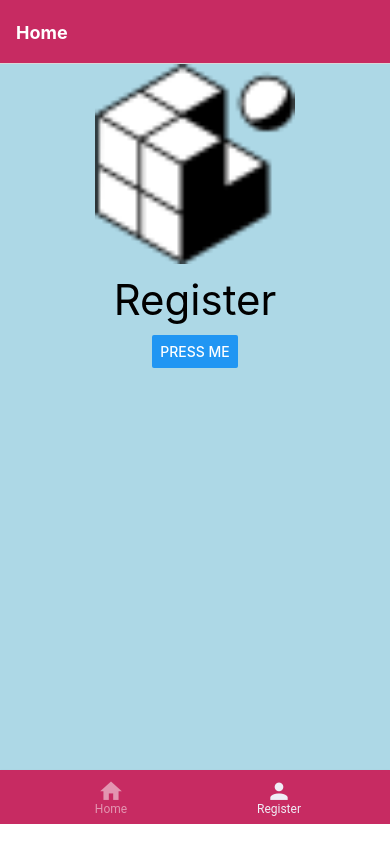
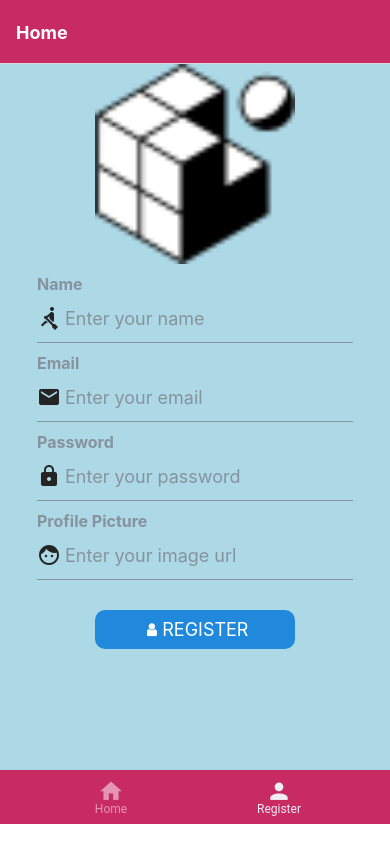
Before and after one commit to dasbairagya/rn-todo, a React Native app: screen /Register in a window 390 px wide. Built offline with nearby package versions, Linux system fonts and the light colour scheme.

Commit message:
login and register screen added

```diff
--- a/package.json
+++ b/package.json
@@ -11,7 +11,9 @@
   },
   "dependencies": {
     "@react-navigation/bottom-tabs": "^6.2.0",
+    "@react-navigation/elements": "^1.3.1",
     "@react-navigation/material-bottom-tabs": "^6.1.1",
+    "@react-navigation/material-top-tabs": "^6.1.1",
     "@react-navigation/native": "^6.0.8",
     "@react-navigation/native-stack": "^6.5.0",
     "expo": "~44.0.0",
@@ -19,9 +21,11 @@
     "react": "17.0.1",
     "react-dom": "17.0.1",
     "react-native": "0.64.3",
+    "react-native-elements": "^3.4.2",
     "react-native-paper": "^4.11.2",
     "react-native-safe-area-context": "3.3.2",
     "react-native-screens": "~3.10.1",
+    "react-native-tab-view": "^3.1.1",
     "react-native-vector-icons": "^9.1.0",
     "react-native-web": "0.17.1"
   },
--- /dev/null
+++ b/src/navigaton/tabs/HomeTabs.js
@@ -0,0 +1,59 @@
+import { StyleSheet, Text, View } from 'react-native'
+import React from 'react'
+// import { createBottomTabNavigator } from '@react-navigation/bottom-tabs'; //simple bottom tabs
+import { createMaterialBottomTabNavigator } from '@react-navigation/material-bottom-tabs';
+// import { createMaterialTopTabNavigator } from '@react-navigation/material-top-tabs';
+// import Ionicons from 'react-native-vector-icons/Ionicons'; //simple vector icons
+import MaterialCommunityIcons from 'react-native-vector-icons/MaterialCommunityIcons';
+
+import Login from '../../screens/Login';
+import Register from '../../screens/Register';
+
+//create login and register tab screens
+//const Tab = createBottomTabNavigator(); //Normal bottom tabs
+// const TopTab = createMaterialTopTabNavigator(); //Material top tabs
+const BottomTab = createMaterialBottomTabNavigator();//Material bottom tabs
+//@Note: both top and bottom tabs cann't be created at the same tabcontainer @todo: fix this
+
+const HomeTabs = () => {
+  return (
+<>
+    {/* <TopTab.Navigator>
+    <TopTab.Screen name="Home" component={Login} />
+    <TopTab.Screen name="Settings" component={Register} />
+    </TopTab.Navigator> */}
+
+
+    <BottomTab.Navigator
+      activeColor="#f0edf6"
+
+      barStyle={{ backgroundColor: 'rgba(199, 43, 98, 1)' }}
+      >
+      <BottomTab.Screen
+      name="Login"
+      component={Login}
+      options={{
+        tabBarLabel: 'Home',
+        tabBarIcon: ({ color }) => (
+          <MaterialCommunityIcons name="home" color={color} size={26} />
+        ),
+      }}
+      />
+      <BottomTab.Screen
+      name="Register"
+      component={Register}
+      options={{
+        tabBarLabel: 'Register',
+        tabBarIcon: ({ color }) => (
+          <MaterialCommunityIcons name="account" color={color} size={26} />
+        ),
+      }}/>
+    </BottomTab.Navigator>
+    </>
+  )
+
+}
+
+export default HomeTabs
+
+const styles = StyleSheet.create({})
--- a/src/screens/Home.js
+++ b/src/screens/Home.js
@@ -1,43 +1,11 @@
 import { StyleSheet, Text, View, Image, Button } from 'react-native'
-import React from 'react'
-// import { createBottomTabNavigator } from '@react-navigation/bottom-tabs';
-import { createMaterialBottomTabNavigator } from '@react-navigation/material-bottom-tabs';
-import Login from './Login';
-import Register from './Register';
-// import Ionicons from 'react-native-vector-icons/Ionicons';
-import MaterialCommunityIcons from 'react-native-vector-icons/MaterialCommunityIcons';
-
-//create login and register tab screens
-//const Tab = createBottomTabNavigator(); //Normal bottom tabs
-const Tab = createMaterialBottomTabNavigator();//Material bottom tabs
+import React from 'react';
+import HomeTabs from '../navigaton/tabs/HomeTabs';
 
 const Home = () => {
   return (
     <>
-    <Tab.Navigator
-      activeColor="#f0edf6"
-      barStyle={{ backgroundColor: 'rgba(199, 43, 98, 1)' }}
-      >
-      <Tab.Screen
-      name="Login"
-      component={Login}
-      options={{
-        tabBarLabel: 'Home',
-        tabBarIcon: ({ color }) => (
-          <MaterialCommunityIcons name="home" color={color} size={26} />
-        ),
-      }}
-      />
-      <Tab.Screen
-      name="Register"
-      component={Register}
-      options={{
-        tabBarLabel: 'Register',
-        tabBarIcon: ({ color }) => (
-          <MaterialCommunityIcons name="account" color={color} size={26} />
-        ),
-      }}/>
-    </Tab.Navigator>
+    <HomeTabs/>
     </>
   )
 }
--- a/src/screens/Login.js
+++ b/src/screens/Login.js
@@ -1,15 +1,17 @@
-import { StyleSheet, Text, View, Button, Image, TouchableOpacity } from 'react-native'
-import React from 'react'
+import { StyleSheet, Text, View, Image, TouchableOpacity } from 'react-native';
+import {useEffect, useState} from 'react';
+import { Input, Icon, Button } from 'react-native-elements';
 import * as Styles from '../styles/Style';
 
+const Login = ({ navigation }) => {
+  const [email, setEmail] = useState('');
+  const [password, setPassword] = useState('');
 
-const SignIn = (navigation) => {
+  const SignIn = () => {
 
     // console.log(navigation);
     navigation.navigate('Todo'); //Navigate to Todo screen
 }
-
-const Login = ({ navigation }) => {
 
   return (
     <>
@@ -20,12 +22,72 @@ const Login = ({ navigation }) => {
           }}
           style={{ width: 200, height: 200 }}
         />
-      <Text style={Styles.defaultStyle.text}>Sign In</Text>
+        <View style={styles.container}>
+      <Input
+        placeholder='Enter your email'
+        label='Email'
+        leftIcon={{ type: 'material', name: 'email' }}
+        value={email}
+        onChangeText={(email) => setEmail(email)}
+      />
+
+      <Input
+        placeholder='Enter your password'
+        label='Password'
+        leftIcon={{ type: 'material', name: 'lock' }}
+        value={password}
+        onChangeText={(password) => setPassword(password)}
+        secureTextEntry
+      />
+      <View>
+        <Button title='LOGIN'
+          icon={{
+                name: 'arrow-right',
+                type: 'font-awesome',
+                size: 15,
+                color: 'white'
+              }}
+            iconRight
+            iconContainerStyle={{ marginLeft: 10 }}
+            titleStyle={{ fontWeight: '700' }}
+            buttonStyle={{
+              backgroundColor: 'rgba(199, 43, 98, 1)',
+              borderColor: 'transparent',
+              borderWidth: 0,
+              borderRadius: 10,
+              width: 200,
+              marginVertical:20
+            }}
+            onPress={SignIn}
+        />
+
+        <Button
+        title='CANCEL'
+        icon={{
+                name: 'times',
+                type: 'font-awesome',
+                size: 15,
+                color: 'white',
+              }}
+          titleStyle={{ fontWeight: '700' }}
+          buttonStyle={{
+            borderColor: 'transparent',
+            borderWidth: 0,
+            borderRadius: 10,
+            width: 200,
+            marginVertical:20
+          }}
+          onPress={() => navigation.navigate('Register') }
+        />
+
+      </View>
+    </View>
+      {/* <Text style={Styles.defaultStyle.text}>Sign In</Text> */}
       {/* Pass the navigation object to the function as a prop as navigation is not available outside the main method */}
-      <TouchableOpacity style={Styles.loginStyle.inline}>
+      {/* <TouchableOpacity style={Styles.loginStyle.inline}>
       <Button title="Login" style={Styles.loginStyle.btn} onPress={()=>SignIn(navigation)} />
       <Button title="Cancel" style={Styles.loginStyle.btn} onPress={()=>{navigation.navigate('Register')}} />
-      </TouchableOpacity>
+      </TouchableOpacity> */}
       </View>
     </>
   )
@@ -33,4 +95,20 @@ const Login = ({ navigation }) => {
 
 export default Login
 
-const styles = StyleSheet.create({})
+const styles = StyleSheet.create({
+  container: {
+    flex: 1,
+    alignItems: 'center',
+    padding: 10,
+},
+buttons: {
+    borderRadius: 10,
+    borderColor: 'transparent',
+    borderWidth: 0,
+    borderRadius: 10,
+    width: 200,
+    marginVertical:20
+
+}
+
+})
--- a/src/screens/Register.js
+++ b/src/screens/Register.js
@@ -1,24 +1,91 @@
-import { Text, View, Button, Image } from 'react-native'
-import React from 'react'
+import { StyleSheet, Text, View, Image, ScrollView, TouchableOpacity } from 'react-native'
+import React, {useState} from 'react'
+import { Input, Button } from 'react-native-elements';
 import * as Styles from '../styles/Style';
 
-const Create = (navigation) => {
-  navigation.navigate('Todo'); //Navigate to Todo screen
+const Register = ({navigation}) => {
 
-}
-const Register = ({navigation}) => {
+  const [name, setName] = useState('');
+  const [email, setEmail] = useState('');
+  const [password, setPassword] = useState('');
+  const [imageUrl, setImageUrl] = useState('');
+
+  const register = () =>{
+  }
   return (
     <View style={Styles.defaultStyle.container}>
       <Image source={require('../../assets/favicon.png')}
       style={{ width: 200, height: 200 }}
       />
-      <Text style={Styles.defaultStyle.text}>Register</Text>
-      <Button
-        title="Press me"
-        onPress={()=>{Create(navigation)}}
-      />
+      <ScrollView>
+          <View style={styles.container}>
+            <Input
+              placeholder='Enter your name'
+              label='Name'
+              leftIcon={{ type: 'material', name: 'rowing' }}
+              value={name}
+              onChangeText={(name) => setName(name)}
+            />
+            <Input
+              placeholder='Enter your email'
+              label='Email'
+              leftIcon={{ type: 'material', name: 'email' }}
+              value={email}
+              onChangeText={(email) => setEmail(email)}
+            />
+
+            <Input
+              placeholder='Enter your password'
+              label='Password'
+              leftIcon={{ type: 'material', name: 'lock' }}
+              value={password}
+              onChangeText={(password) => setPassword(password)}
+              secureTextEntry
+            />
+            <Input
+              placeholder='Enter your image url'
+              label='Profile Picture'
+              leftIcon={{ type: 'material', name: 'face' }}
+              value={imageUrl}
+              onChangeText={(imageUrl) => setImageUrl(imageUrl)}
+            />
+            <TouchableOpacity>
+              <Button
+              title='REGISTER'
+              icon={{
+                      name: 'user',
+                      type: 'font-awesome',
+                      size: 15,
+                      color: 'white',
+                    }}
+              buttonStyle={{
+                    borderColor: 'transparent',
+                    borderWidth: 0,
+                    borderRadius: 10,
+                    width: 200,
+                    marginVertical:20
+                  }}
+              onPress={register}
+              />
+            </TouchableOpacity>
+
+          </View>
+          </ScrollView>
     </View>
   )
 }
 
 export default Register
+
+const styles = StyleSheet.create({
+  container: {
+      flex: 1,
+      alignItems: 'center',
+      padding: 10,
+  },
+  button: {
+      marginTop: 10,
+      color: '#fff',
+      width: 200,
+  }
+})
```
Also changed, not shown: 1 other file (tests, documents, lock files or other folders).
